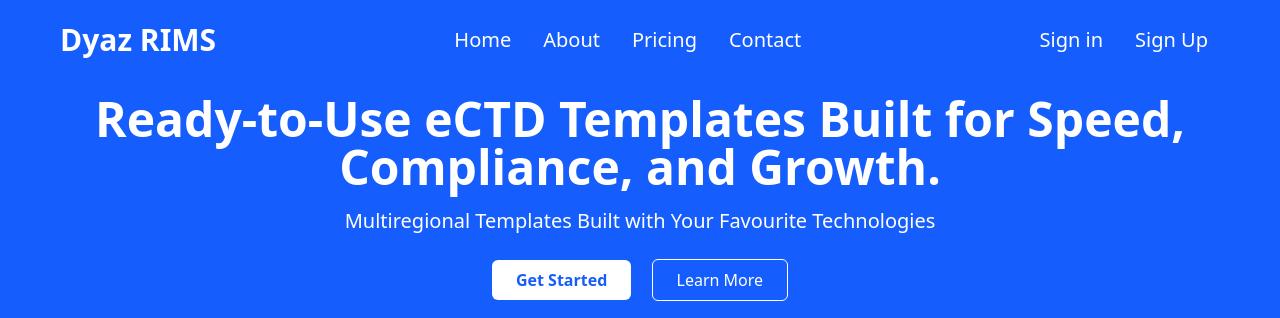
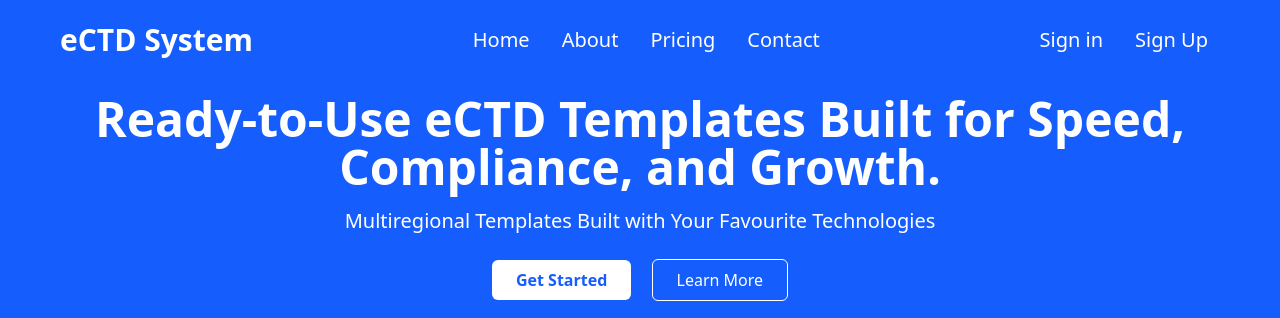
Before and after one commit to zidanredha2/TailwindCSS-Project, a website: page index.html in a window 1280 px wide. Shown: the top 318 px of the page. Drawn offline with Linux system fonts and the light colour scheme.

Commit message:
changed banner

```diff
--- a/index.html
+++ b/index.html
@@ -9,7 +9,7 @@
     <!--- Main Nav Bar-->
     <header class="bg-blue-600 fixed w-full h-20">
         <div class="flex items-center justify-between h-full px-10">
-            <a href="" class="text-3xl font-bold  text-white mr-auto ml-5">Dyaz RIMS</a>
+            <a href="" class="text-3xl font-bold  text-white mr-auto ml-5">eCTD System</a>
             <nav class="hidden md:flex space-x-8 text-white font-medium mr-auto">
                 <a href="#home" class="text-xl hover:text-gray-400">Home</a>
                 <a href="#about" class="text-xl hover:text-gray-400">About</a>
```
